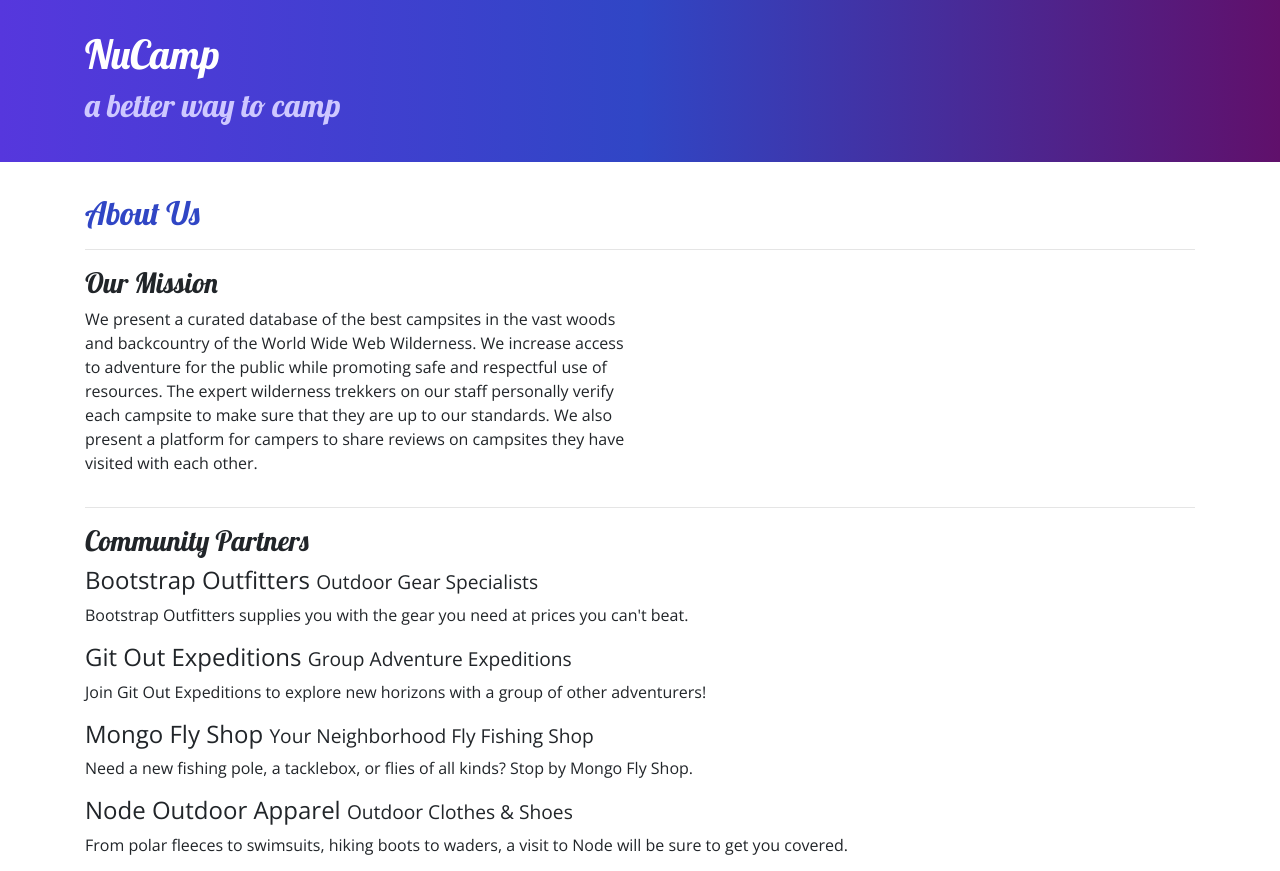
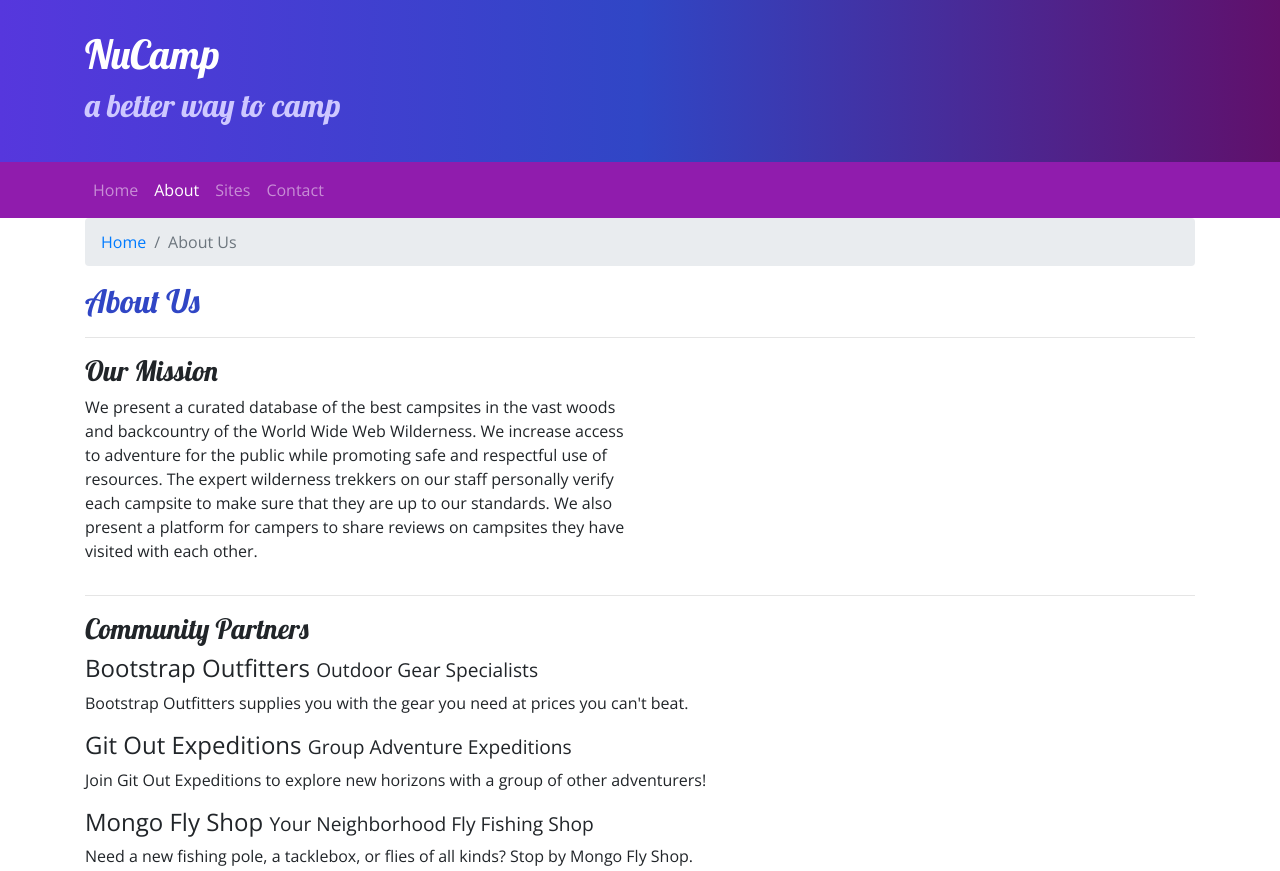
Before and after one commit to zdaniel827/Bootstrap_project, a website: page aboutus.html in a window 1280 px wide. Shown: the top 871 px of the page. Drawn offline with nearby package versions, Linux system fonts and the light colour scheme.

Commit message:
Navbar and Breadcrumb

```diff
--- a/aboutus.html
+++ b/aboutus.html
@@ -27,6 +27,32 @@
             </div>
         </div>
     </header>
+    <nav class="navbar navbar-expand-sm navbar-dark sticky-top">
+        <div class="container">
+            <button class="navbar-toggler ml-auto" type="button" data-toggle="collapse" data-target="#nucampNavbar">
+                <span class="navbar-toggler-icon"></span>
+            </button>
+            <div class="collapse navbar-collapse" id="nucampNavbar">
+                <ul class="navbar-nav">
+                    <li class="nav-item"><a class="nav-link" href="./index.html">Home</a></li>
+                    <li class="nav-item active"><a class="nav-link" href="#">About</a></li>
+                    <li class="nav-item"><a class="nav-link" href="#">Sites</a></li>
+                    <li class="nav-item"><a class="nav-link" href="#">Contact</a></li>
+                </ul>
+            </div>
+        </div>
+    </nav>
+
+    <div class="container">
+        <div class="row">
+            <div class="col">
+                <ol class="breadcrumb">
+                    <li class="breadcrumb-item"><a href="./index.html">Home</a></li>
+                    <li class="breadcrumb-item active">About Us</a></li>
+                </ol>
+            </div>
+        </div>
+    </div>
 
     <div class="container">
         <div class="row">
--- a/css/styles.css
+++ b/css/styles.css
@@ -23,6 +23,7 @@ footer{
     padding: 30px;
     background-image: linear-gradient(to right, #5637dd, #3046c5, #60106b);
     color: white;
+    margin: 0;
 }
 
 .row-content{
@@ -30,3 +31,7 @@ footer{
     border-bottom: 1px ridge;
     min-height: 200px;
 }
+
+.navbar {
+    background-color: #901CAD;
+}
```
Also changed, not shown: index.html (+15 -0 lines).
